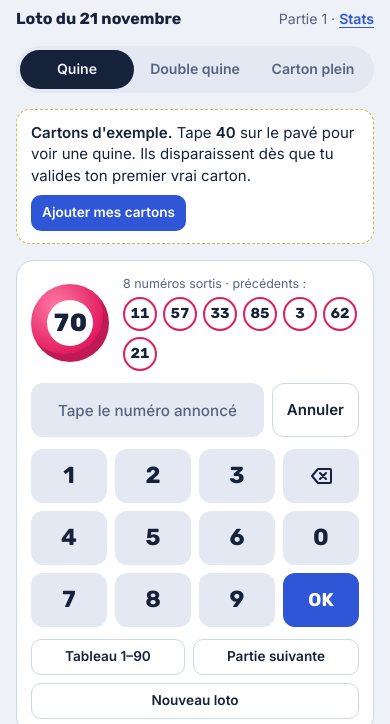
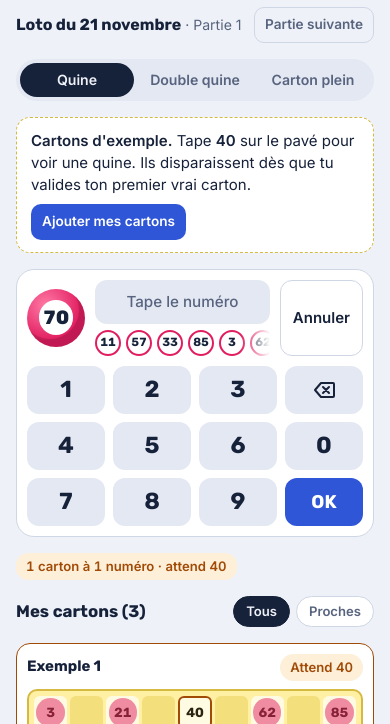
Before and after one commit to cornil-willem/a-suprimer, a website: page loto-cartons/index.html in a window 390 px wide. Shown: the part 53-777 px from the top of the page. Drawn offline with Linux system fonts and the light colour scheme.

Commit message:
Écran Partie compact : pavé, numéros et cartons proches visibles ensemble
- dernier numéro, saisie, numéros précédents (une ligne) et Annuler sur une seule rangée
- pavé moins haut sur téléphone
- « Partie suivante » remonté à côté du nom du loto ; « Tableau 1–90 » et
  « Nouveau loto » déplacés en bas de l'écran
- bandeau d'état juste sous le pavé : cartons gagnants, cartons à 1 numéro
  avec les numéros attendus, cartons à 2 numéros

Co-Authored-By: Claude Opus 5.5 <noreply@anthropic.com>
Claude-Session: https://claude.ai/code/session_01QstXfRMeBHy5koBVyJZWHw

```diff
--- a/loto-cartons/index.html
+++ b/loto-cartons/index.html
@@ -124,29 +124,28 @@ main{padding-bottom:calc(var(--tabbar-h) + 28px + env(safe-area-inset-bottom,0px
 
 /* Mode de jeu */
 .modes{display:grid;grid-template-columns:repeat(3,1fr);gap:4px;padding:4px;background:var(--surface-2);border-radius:999px}
-.modes button{border:0;background:none;border-radius:999px;padding:9px 6px;font-weight:600;font-size:.88rem;color:var(--muted);white-space:nowrap}
+.modes button{border:0;background:none;border-radius:999px;padding:7px 6px;font-weight:600;font-size:.88rem;color:var(--muted);white-space:nowrap}
 .modes button[aria-pressed="true"]{background:var(--ink);color:var(--bg)}
 
 /* Tirage */
-.draw{background:var(--surface);border:1px solid var(--line);border-radius:18px;padding:14px;display:grid;gap:12px}
-.balls{display:flex;align-items:center;gap:14px;min-width:0}
-.ball{width:78px;aspect-ratio:1;border-radius:50%;flex:none;display:grid;place-items:center;background:radial-gradient(circle at 32% 28%,var(--ball-hi),var(--jeton-solid) 62%);box-shadow:inset -6px -8px 0 rgba(0,0,0,.14)}
-.ball span{width:60%;aspect-ratio:1;border-radius:50%;display:grid;place-items:center;background:var(--ball-label);color:var(--ball-label-ink);font:800 1.55rem/1 var(--font-display);font-variant-numeric:tabular-nums}
+.draw{background:var(--surface);border:1px solid var(--line);border-radius:18px;padding:10px;display:grid;gap:10px}
+.draw-top{display:grid;grid-template-columns:auto minmax(0,1fr) auto;gap:10px;align-items:center}
+.draw-mid{display:grid;gap:6px;min-width:0}
+.undo{align-self:stretch;padding-inline:12px}
+.ball{width:58px;aspect-ratio:1;border-radius:50%;flex:none;display:grid;place-items:center;background:radial-gradient(circle at 32% 28%,var(--ball-hi),var(--jeton-solid) 62%);box-shadow:inset -6px -8px 0 rgba(0,0,0,.14)}
+.ball span{width:60%;aspect-ratio:1;border-radius:50%;display:grid;place-items:center;background:var(--ball-label);color:var(--ball-label-ink);font:800 1.2rem/1 var(--font-display);font-variant-numeric:tabular-nums}
 .ball.empty{background:var(--surface-2);box-shadow:none}
 .ball.empty span{background:var(--bg);color:var(--muted);font-size:1.1rem}
 .ball.pop{animation:pop .35s ease-out}
 @keyframes pop{0%{transform:scale(.6) rotate(-40deg)}70%{transform:scale(1.08)}100%{transform:none}}
-.recent-wrap{min-width:0;display:grid;gap:4px}
-.recent-label{font-size:.78rem;color:var(--muted)}
-.recent{display:flex;flex-wrap:wrap;gap:6px}
-.mini{width:34px;height:34px;border-radius:50%;display:grid;place-items:center;border:2px solid var(--jeton-solid);font:700 .9rem/1 var(--font-display);font-variant-numeric:tabular-nums}
-.entry{display:grid;grid-template-columns:1fr auto;gap:8px;align-items:stretch}
-.entry-display{min-height:54px;border-radius:12px;background:var(--surface-2);display:flex;align-items:center;justify-content:center;font:800 2rem/1 var(--font-display);letter-spacing:.06em;font-variant-numeric:tabular-nums}
+.recent{display:flex;flex-wrap:nowrap;gap:5px;overflow:hidden;min-height:26px;-webkit-mask-image:linear-gradient(90deg,#000 calc(100% - 30px),transparent);mask-image:linear-gradient(90deg,#000 calc(100% - 30px),transparent)}
+.mini{width:26px;height:26px;flex:none;border-radius:50%;display:grid;place-items:center;border:2px solid var(--jeton-solid);font:700 .74rem/1 var(--font-display);font-variant-numeric:tabular-nums}
+.entry-display{min-height:44px;border-radius:12px;background:var(--surface-2);display:flex;align-items:center;justify-content:center;font:800 1.75rem/1 var(--font-display);letter-spacing:.06em;font-variant-numeric:tabular-nums}
 .entry-display.placeholder{font:500 .95rem var(--font-body);letter-spacing:0;color:var(--muted)}
 .entry-display.shake{animation:shake .3s}
 @keyframes shake{25%{transform:translateX(-6px)}75%{transform:translateX(6px)}}
 .keypad{display:grid;grid-template-columns:repeat(4,1fr);gap:8px}
-.key{height:54px;border:0;border-radius:12px;background:var(--surface-2);font:700 1.45rem/1 var(--font-display);display:grid;place-items:center}
+.key{height:48px;border:0;border-radius:12px;background:var(--surface-2);font:700 1.45rem/1 var(--font-display);display:grid;place-items:center}
 .key:active{transform:scale(.96)}
 .key svg{width:24px;height:24px}
 .key.ok{background:var(--accent);color:var(--accent-ink);font-size:1.15rem}
@@ -190,7 +189,9 @@ main{padding-bottom:calc(var(--tabbar-h) + 28px + env(safe-area-inset-bottom,0px
 .empty p{margin:0;color:var(--muted)}
 
 /* Loto en cours */
-.loto-line{display:flex;justify-content:space-between;align-items:baseline;gap:8px;flex-wrap:wrap;font-size:.88rem;color:var(--muted)}
+.loto-line{display:flex;justify-content:space-between;align-items:center;gap:8px;font-size:.88rem;color:var(--muted)}
+.loto-id{min-width:0}
+.loto-line .btn{flex:none}
 .loto-line strong{color:var(--ink);font-family:var(--font-display);font-weight:700;font-size:1rem}
 
 /* Stats */
@@ -308,7 +309,7 @@ textarea.in{min-height:110px;font:13px/1.4 ui-monospace,SFMono-Regular,Menlo,mon
 .toast{position:fixed;left:50%;bottom:calc(var(--tabbar-h) + 14px + env(safe-area-inset-bottom,0px));transform:translate(-50%,20px);z-index:30;max-width:calc(100% - 32px);background:var(--ink);color:var(--bg);padding:10px 16px;border-radius:999px;font-weight:600;font-size:.9rem;opacity:0;pointer-events:none;transition:opacity .2s,transform .2s;text-align:center}
 .toast.show{opacity:1;transform:translate(-50%,0)}
 @media (prefers-reduced-motion: reduce){*,*::before,*::after{animation:none!important;transition:none!important}}
-@media (min-width:560px){.ball{width:92px}.ball span{font-size:1.8rem}}
+@media (min-width:560px){.ball{width:72px}.ball span{font-size:1.5rem}.key{height:54px}}
 </style>
 
 <div class="app">
@@ -320,7 +321,7 @@ textarea.in{min-height:110px;font:13px/1.4 ui-monospace,SFMono-Regular,Menlo,mon
   <main>
     <!-- PARTIE -->
     <section class="view" id="view-partie" aria-label="Partie">
-      <div class="loto-line"><strong id="loto-name">Loto</strong><span><span id="loto-partie">Partie 1</span> · <button type="button" class="link" data-goto="stats">Stats</button></span></div>
+      <div class="loto-line"><span class="loto-id"><strong id="loto-name">Loto</strong> · <span id="loto-partie">Partie 1</span></span><button type="button" class="btn small ghost" id="btn-next-game">Partie suivante</button></div>
       <div class="banner" id="new-loto-banner" hidden>
         <p id="new-loto-text"></p>
         <div><button type="button" class="btn small primary" id="btn-loto-today">Commencer le loto d'aujourd'hui</button></div>
@@ -337,16 +338,13 @@ textarea.in{min-height:110px;font:13px/1.4 ui-monospace,SFMono-Regular,Menlo,mon
       </div>
 
       <div class="draw">
-        <div class="balls">
+        <div class="draw-top">
           <div class="ball empty" id="last-ball" aria-live="polite"><span>–</span></div>
-          <div class="recent-wrap">
-            <span class="recent-label" id="recent-label">Aucun numéro sorti</span>
-            <div class="recent" id="recent"></div>
+          <div class="draw-mid">
+            <div class="entry-display placeholder" id="entry-display">Tape le numéro</div>
+            <div class="recent" id="recent" aria-label="Numéros précédents"></div>
           </div>
-        </div>
-        <div class="entry">
-          <div class="entry-display placeholder" id="entry-display">Tape le numéro annoncé</div>
-          <button type="button" class="btn ghost" id="btn-undo" title="Retirer le dernier numéro">Annuler</button>
+          <button type="button" class="btn ghost undo" id="btn-undo" title="Retirer le dernier numéro">Annuler</button>
         </div>
         <div class="keypad" id="keypad">
           <button type="button" class="key" data-k="1">1</button>
@@ -362,19 +360,9 @@ textarea.in{min-height:110px;font:13px/1.4 ui-monospace,SFMono-Regular,Menlo,mon
           <button type="button" class="key" data-k="9">9</button>
           <button type="button" class="key ok" data-k="ok">OK</button>
         </div>
-        <div class="draw-actions">
-          <button type="button" class="btn ghost small" id="btn-board" aria-expanded="false">Tableau 1–90</button>
-          <button type="button" class="btn ghost small" id="btn-next-game">Partie suivante</button>
-          <button type="button" class="btn ghost small" id="btn-new-loto">Nouveau loto</button>
-        </div>
       </div>
 
-      <div class="board-wrap" id="board-wrap" hidden>
-        <p class="hint">Touche un numéro pour l'ajouter ou le retirer.</p>
-        <div class="board" id="board"></div>
-      </div>
-
-      <div class="status" id="status"></div>
+      <div class="status" id="status" aria-live="polite"></div>
 
       <div class="list-head">
         <h2 id="game-title">Mes cartons</h2>
@@ -387,6 +375,15 @@ textarea.in{min-height:110px;font:13px/1.4 ui-monospace,SFMono-Regular,Menlo,mon
       <div class="empty" id="game-empty" hidden>
         <p>Aucun carton en jeu pour l'instant.</p>
         <button type="button" class="btn primary" data-goto="cartons">Ajouter mes cartons</button>
+      </div>
+
+      <div class="draw-actions">
+        <button type="button" class="btn ghost small" id="btn-board" aria-expanded="false">Tableau 1–90</button>
+        <button type="button" class="btn ghost small" id="btn-new-loto">Nouveau loto</button>
+      </div>
+      <div class="board-wrap" id="board-wrap" hidden>
+        <p class="hint">Touche un numéro pour l'ajouter ou le retirer.</p>
+        <div class="board" id="board"></div>
       </div>
     </section>
 
@@ -684,7 +681,7 @@ let lastAddedPop = false;
 function renderEntry(msg) {
   const el = $('#entry-display');
   if (msg) { el.textContent = msg; el.classList.add('placeholder'); return; }
-  el.textContent = entry || 'Tape le numéro annoncé';
+  el.textContent = entry || 'Tape le numéro';
   el.classList.toggle('placeholder', !entry);
 }
 function shakeEntry(msg) {
@@ -749,20 +746,24 @@ function renderGame() {
   if (lastAddedPop) { ball.classList.remove('pop'); void ball.offsetWidth; ball.classList.add('pop'); lastAddedPop = false; }
   const recent = state.drawn.slice(-9, -1).reverse();
   $('#recent').innerHTML = recent.map(n => `<span class="mini">${n}</span>`).join('');
-  $('#recent-label').textContent = state.drawn.length ? `${plural(state.drawn.length, 'numéro sorti', 'numéros sortis')}${recent.length ? ' · précédents :' : ''}` : 'Aucun numéro sorti';
   $('#btn-undo').disabled = !state.drawn.length;
 
   const evals = evaluateAll();
   evals.sort((a, b) => (b.win - a.win) || (a.missing - b.missing) || byLabel(a.card, b.card));
   const winners = evals.filter(e => e.win);
   const near = evals.filter(e => !e.win && e.missing === 1);
+  const near2 = evals.filter(e => !e.win && e.missing === 2);
+  const waits = [...new Set(near.flatMap(e => e.waiting))].sort((a, b) => a - b);
   const inactive = state.cards.filter(c => !c.active).length;
 
   const chips = [];
   if (!evals.length) chips.push('<span class="chip">Aucun carton en jeu</span>');
-  else if (winners.length) chips.push(`<span class="chip win">${mode.label} : ${plural(winners.length, 'carton gagnant', 'cartons gagnants')}</span>`);
-  else chips.push(`<span class="chip">${mode.label} : pas encore de gagnant${evals.length ? ` · au mieux il manque ${evals[0].missing}` : ''}</span>`);
-  if (near.length) chips.push(`<span class="chip near">${plural(near.length, 'carton', 'cartons')} à un numéro</span>`);
+  else {
+    if (winners.length) chips.push(`<span class="chip win">${mode.label} : ${plural(winners.length, 'carton gagnant', 'cartons gagnants')}</span>`);
+    if (near.length) chips.push(`<span class="chip near">${plural(near.length, 'carton', 'cartons')} à 1 numéro · ${waits.length > 1 ? 'attendent' : 'attend'} ${waits.slice(0, 10).join(', ')}${waits.length > 10 ? '…' : ''}</span>`);
+    if (near2.length) chips.push(`<span class="chip">${plural(near2.length, 'carton', 'cartons')} à 2 numéros</span>`);
+    if (!winners.length && !near.length && !near2.length) chips.push(`<span class="chip">${mode.label} : au mieux il manque ${evals[0].missing}</span>`);
+  }
   if (inactive) chips.push(`<span class="chip off">${plural(inactive, 'carton', 'cartons')} hors jeu</span>`);
   $('#status').innerHTML = chips.join('');
 
@@ -1676,7 +1677,7 @@ $('#btn-board').addEventListener('click', () => {
   const wrap = $('#board-wrap');
   wrap.hidden = !wrap.hidden;
   $('#btn-board').setAttribute('aria-expanded', String(!wrap.hidden));
-  if (!wrap.hidden) renderBoard();
+  if (!wrap.hidden) { renderBoard(); wrap.scrollIntoView({ block: 'nearest', behavior: 'smooth' }); }
 });
 $('#board').addEventListener('click', e => {
   const b = e.target.closest('[data-n]');
```
